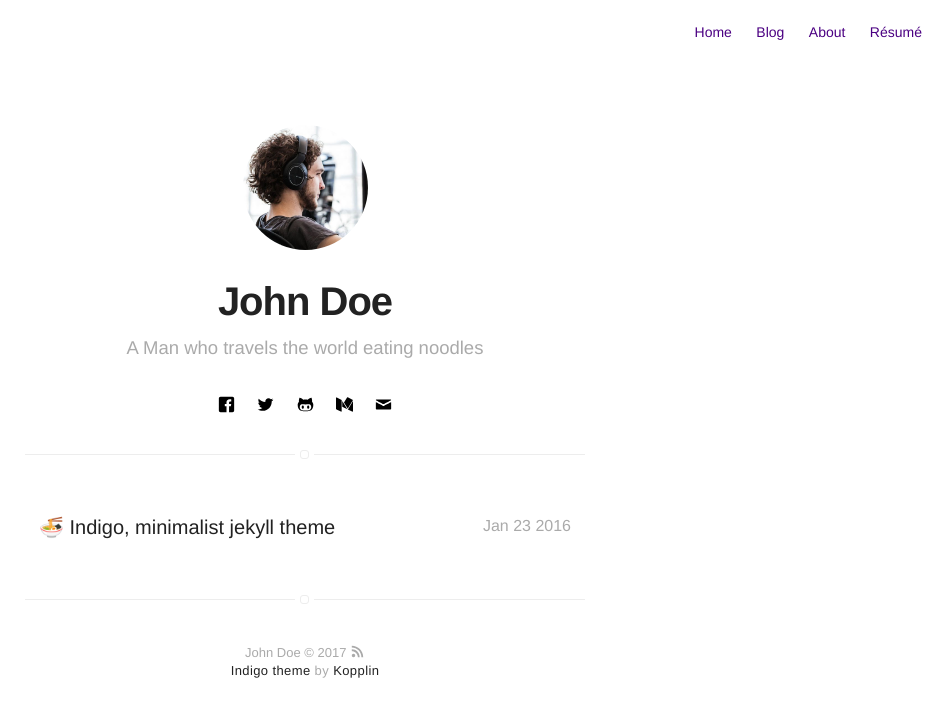
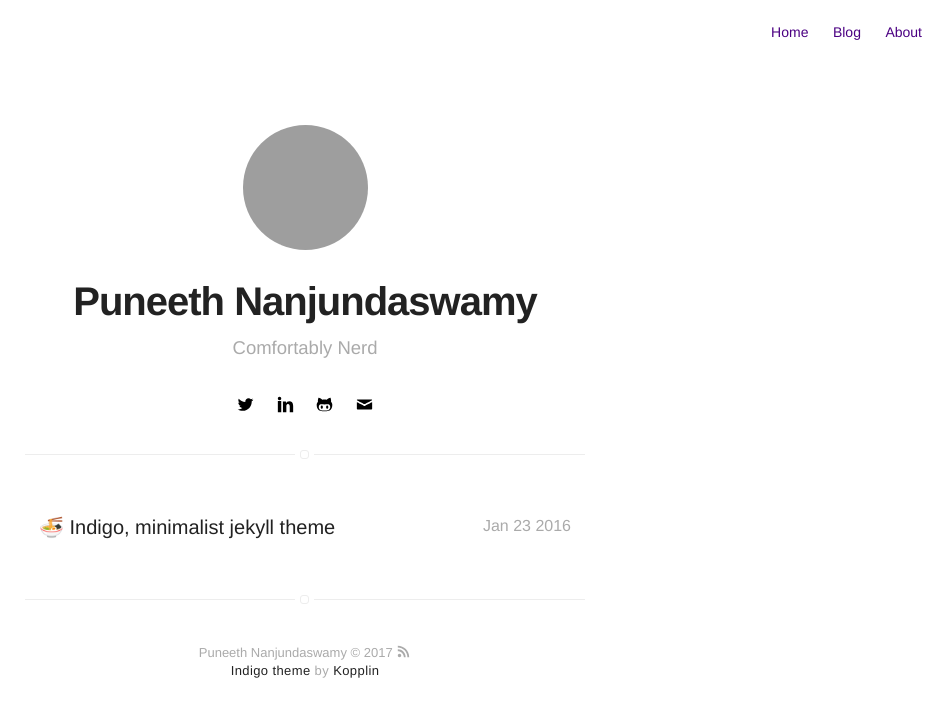
Before and after one commit to Puneeth-n/puneeth-n.github.io, a Jekyll site: the page built from projects.html, in a window 1280 px wide. Shown: the top 717 px of the page, without its empty margins (335-1280 px from the left). Built offline with Jekyll 4.4.1, drawn with Linux system fonts in a browser that asks for light colours; emoji names are drawn with the system emoji font; grey boxes are pictures that could not be loaded.

Commit message:
add my details

```diff
--- a/_config.yml
+++ b/_config.yml
@@ -1,22 +1,22 @@
 # main text of home
-name: John Doe
-bio: A Man who travels the world eating noodles
+name: Puneeth Nanjundaswamy
+bio: Comfortably Nerd
 
 # twitter summary info
 description: A blog about technology and stuff related
 
 # if it's an external image, update below for true
 # better with square images
-external-image: false
-picture: assets/images/profile.jpg
+external-image: true
+picture: https://avatars0.githubusercontent.com/u/5619473?s=460&v=4
 
 # If you want to include your resume, set to true
 # and specify source (external or local).
-resume: true
-resume-external: true
+resume: false
+resume-external: false
 resume-url: https://google.com/?q=my+resume
 
-url: https://koppl.in/indigo
+url: https://puneeth-n.github.io
 # your url: http://USERNAME.github.io
 
 permalink: /:title/
@@ -34,12 +34,12 @@ disqus:
   categories: [blog, project] # only show disqus for posts that have these categories
 
 # if you don't have any of social below, comment the line
-facebook: myfacebook
-twitter: mytwitter
+# facebook: myfacebook
+twitter: puneeth_mysore
 # google: mygoogle
 # instagram: myinstagram
 # pinterest: mypinterest
-# linkedin: mylinkedin
+linkedin: mylinkedin
 # youtube: myyoutube
 # spotify: myspotify
 github: mygithub
@@ -47,24 +47,18 @@ github: mygithub
 # stackoverflow: 7044681/mystackoverflow
 # quora: userquora
 # reddit: username
-medium: medium
+# medium: medium
 # vimeo: myvimeo
 # lanyrd: mylanyrd
-email: myemail@gmail.com
+email: puneeth.nanjundaswamy@gmail.com
 
 authors:
-    johndoe:
-        name: John Doe
-        bio: A Man who travels the world eating noodles
-        external-image: false
-        picture: assets/images/profile.jpg
-        twitter: johndoe
-    jamesfoster:
-        name: James Foster
-        bio: A Man who develops software with coffee
-        external-image: false
-        picture: assets/images/james.jpg
-        twitter: jamesfoster
+    puneeth:
+        name: Puneeth Nanjundaswamy
+        bio: Comfortably Nerd
+        external-image: true
+        picture: https://avatars0.githubusercontent.com/u/5619473?s=460&v=4
+        twitter: puneeth_mysore
 
 # do you want a larger site? change the option below
 # options: [normal, large] | default: normal
```
